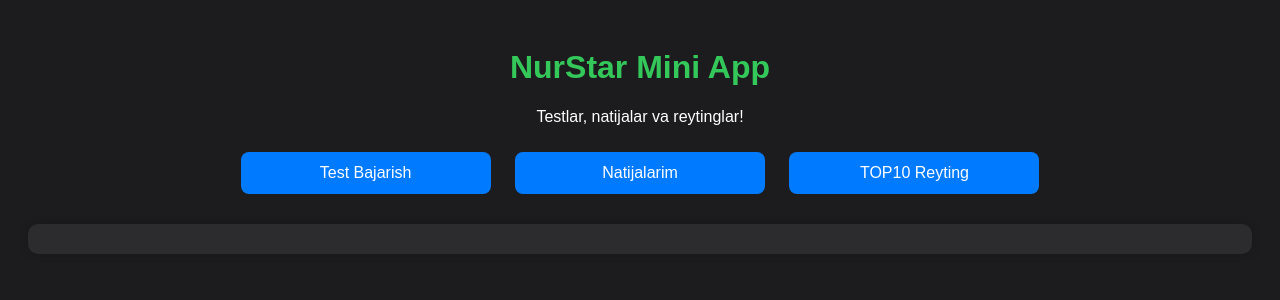
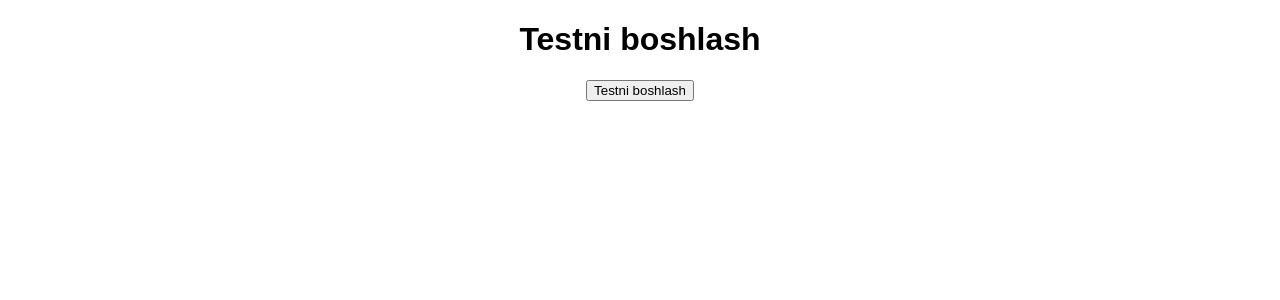
Before and after one commit to NurStarUz/MINI-APP-FOR-TEST, a Flask app: template templates/index.html in a window 1280 px wide. Shown: the top 300 px of the page. Run offline with Flask 3, Linux system fonts and the light colour scheme; the template is opened without the code that fills it, so the values that code supplies are empty; some libraries are stand-ins or nearby versions.

Commit message:
Update index.html

```diff
--- a/templates/index.html
+++ b/templates/index.html
@@ -3,160 +3,116 @@
 <head>
     <meta charset="UTF-8">
     <meta name="viewport" content="width=device-width, initial-scale=1.0">
-    <title>NurStar Mini App</title>
-    <script src="https://telegram.org/js/telegram-web-app.js"></script>
+    <title>Test Platformasi</title>
     <style>
         body {
             font-family: Arial, sans-serif;
+            margin: 20px;
             text-align: center;
-            padding: 20px;
-            background-color: #1c1c1e;
-            color: white;
         }
-        h1 {
-            color: #34c759;
-        }
-        button {
-            background-color: #007aff;
-            color: white;
-            padding: 12px;
-            border: none;
+        .question-container {
+            margin-bottom: 20px;
+            padding: 15px;
+            border: 1px solid #ddd;
             border-radius: 8px;
-            margin: 10px;
-            cursor: pointer;
-            width: 250px;
-            font-size: 16px;
-            transition: 0.3s;
-        }
-        button:hover {
-            background-color: #005ecb;
-        }
-        #test-container {
-            margin-top: 20px;
-            padding: 15px;
-            background-color: #2c2c2e;
-            border-radius: 10px;
-            box-shadow: 0px 0px 10px rgba(0, 0, 0, 0.2);
-        }
-        .question {
-            font-size: 18px;
-            font-weight: bold;
-            margin-bottom: 10px;
-        }
-        .answer-btn {
-            background-color: #007aff;
-            width: 200px;
-            display: block;
-            margin: 5px auto;
         }
         .correct {
-            background-color: #34c759 !important; /* Yashil */
+            background-color: #a8e6a8;
         }
-        .wrong {
-            background-color: #ff3b30 !important; /* Qizil */
+        .incorrect {
+            background-color: #f5a8a8;
+        }
+        .option {
+            display: block;
+            margin: 5px 0;
+            padding: 10px;
+            cursor: pointer;
+            border: 1px solid #ccc;
+            border-radius: 5px;
+            transition: background 0.3s;
+        }
+        .option:hover {
+            background-color: #f0f0f0;
+        }
+        #result {
+            font-size: 20px;
+            margin-top: 20px;
         }
     </style>
 </head>
 <body>
-    <h1>NurStar Mini App</h1>
-    <p>Testlar, natijalar va reytinglar!</p>
 
-    <button onclick="startTest()">Test Bajarish</button>
-    <button onclick="viewResults()">Natijalarim</button>
-    <button onclick="viewRanking()">TOP10 Reyting</button>
+    <h1>Testni boshlash</h1>
+    <button onclick="startTest()">Testni boshlash</button>
 
     <div id="test-container"></div>
+    <p id="result"></p>
 
     <script>
-        let currentTestIndex = 0;
-        let tests = [];
-        let correctAnswers = 0;
+        let currentQuestionIndex = 0;
+        let score = 0;
+        let questions = [];
 
-        function startTest() {
-            fetch('/test')
-                .then(response => response.json())
-                .then(data => {
-                    tests = data;
-                    currentTestIndex = 0;
-                    correctAnswers = 0;
-                    showQuestion();
-                })
-                .catch(error => console.error("Xato:", error));
+        async function startTest() {
+            const response = await fetch('/get_tests');
+            questions = await response.json();
+            currentQuestionIndex = 0;
+            score = 0;
+            document.getElementById('result').innerText = "";
+            showQuestion();
         }
 
         function showQuestion() {
-            if (currentTestIndex >= tests.length) {
+            if (currentQuestionIndex >= questions.length) {
                 showResult();
                 return;
             }
 
-            let testDiv = document.getElementById("test-container");
-            testDiv.innerHTML = "";
-
-            let savol = tests[currentTestIndex];
-            let savolDiv = document.createElement("div");
-            savolDiv.className = "question";
-            savolDiv.innerHTML = `<p>${savol.savol}</p>`;
-
-            savol.variantlar.forEach((variant, index) => {
-                let btn = document.createElement("button");
-                btn.innerText = variant;
-                btn.className = "answer-btn";
-                btn.onclick = function() {
-                    checkAnswer(btn, index, savol.togri);
-                };
-                savolDiv.appendChild(btn);
-            });
-
-            testDiv.appendChild(savolDiv);
+            let question = questions[currentQuestionIndex];
+            let container = document.getElementById('test-container');
+            container.innerHTML = `
+                <div class="question-container">
+                    <h3>${question.savol}</h3>
+                    ${question.variantlar.map(option =>
+                        `<div class="option" onclick="checkAnswer('${option}', '${question.togri}', this)">${option}</div>`
+                    ).join('')}
+                </div>
+            `;
         }
 
-        function checkAnswer(btn, tanlanganIndex, togriIndex) {
-            let allButtons = document.querySelectorAll(".answer-btn");
+        function checkAnswer(selected, correct, element) {
+            let options = document.querySelectorAll('.option');
+            options.forEach(opt => opt.style.pointerEvents = 'none');
 
-            allButtons.forEach(button => {
-                button.disabled = true;
-                if (button.innerText === tests[currentTestIndex].variantlar[togriIndex]) {
-                    button.classList.add("correct");
-                }
-            });
-
-            if (tanlanganIndex !== togriIndex) {
-                btn.classList.add("wrong");
+            if (selected === correct) {
+                element.classList.add('correct');
+                score++;
             } else {
-                correctAnswers++;
+                element.classList.add('incorrect');
+                options.forEach(opt => {
+                    if (opt.innerText === correct) {
+                        opt.classList.add('correct');
+                    }
+                });
             }
 
             setTimeout(() => {
-                currentTestIndex++;
+                currentQuestionIndex++;
                 showQuestion();
             }, 1000);
         }
 
         function showResult() {
-            let testDiv = document.getElementById("test-container");
-            testDiv.innerHTML = `<p>Test yakunlandi! Siz ${correctAnswers} ta to'g'ri javob berdingiz.</p>`;
-        }
+            document.getElementById('test-container').innerHTML = "";
+            document.getElementById('result').innerText = `Sizning natijangiz: ${score} / ${questions.length}`;
 
-        function viewResults() {
-            fetch('/results')
-                .then(response => response.json())
-                .then(data => {
-                    let resultText = data.map(res => `📅 ${res.date}: ${res.score} ball`).join("<br>");
-                    document.getElementById("test-container").innerHTML = `<p>${resultText}</p>`;
-                })
-                .catch(error => console.error("Xato:", error));
-        }
-
-        function viewRanking() {
-            fetch('/ranking')
-                .then(response => response.json())
-                .then(data => {
-                    let rankText = data.map((user, index) => `${index + 1}. ${user.name} - ${user.score} ball`).join("<br>");
-                    document.getElementById("test-container").innerHTML = `<p>🏆 TOP 10 Reyting:<br>${rankText}</p>`;
-                })
-                .catch(error => console.error("Xato:", error));
+            fetch('/save_result', {
+                method: "POST",
+                headers: { "Content-Type": "application/json" },
+                body: JSON.stringify({ score: score })
+            }).then(res => res.json()).then(data => console.log(data));
         }
     </script>
+
 </body>
 </html>
```
